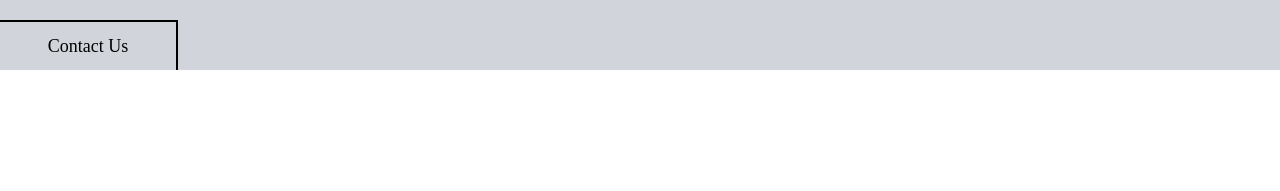
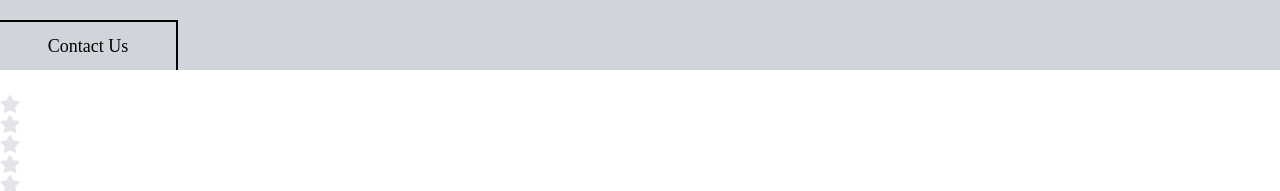
Before and after one commit to MichaelRG023/Home-Repair, a React (Create React App) app: page /contact in a window 1280 px wide. Shown: the part 3314-3505 px from the top of the page. Before the commit the page ends 3384 px from the top, so only its background shows below. Built offline with nearby package versions, Linux system fonts and the light colour scheme; data requests are answered from the project's data file.

Commit message:
created rating star where if you hover you can give 5 stars, going to go hand in hand with the reviews I will be making soon

```diff
--- a/package.json
+++ b/package.json
@@ -3,6 +3,7 @@
   "version": "0.1.0",
   "private": true,
   "dependencies": {
+    "@material-tailwind/react": "^2.1.8",
     "@testing-library/jest-dom": "^5.17.0",
     "@testing-library/react": "^13.4.0",
     "@testing-library/user-event": "^13.5.0",
--- a/src/App.js
+++ b/src/App.js
@@ -5,6 +5,7 @@
 import Services from "./component/Services";
 import NavBar from "./component/NavBar";
 import ProfessionalServices from "./component/ProfessionalServices";
+import Reviews from "./component/Reviews";
 
 
 function App(){
@@ -27,6 +28,7 @@
       <HomeRepair/>
       <Services/>
       <ProfessionalServices/>
+      <Reviews/>
 
     </>
 
--- a/src/Reviews.js
+++ /dev/null
@@ -1,22 +0,0 @@
-import { useState } from "react"
-
-function Reviews(){
-const [review,setReview] = useState("")
-
-
-
-
-
-
-    return(
-        <>
-
-
-
-
-
-
-         </>
-
-    )
-}
--- /dev/null
+++ b/src/component/Reviews.js
@@ -0,0 +1,47 @@
+import React, { useState } from "react"
+import { FaStar } from "react-icons/fa";
+
+function Reviews(){
+const [review,setReview] = useState("");
+const [rating, setRating] = useState(null);
+const [hover, setHover] = useState(null);
+
+
+
+
+
+
+
+
+
+    return(
+        <div>
+            <form id="form">
+            <input type="text"/>
+            </form>
+            {[...Array(5)].map((star,index) => {
+                const currentRating = index + 1;
+                return(
+                    <label className="">
+                        <input
+                        className="hidden"
+                        type="radio"
+                        name="rating"
+                        value={currentRating}
+                        onClick={()=> setRating (currentRating)}
+                        />
+                        <FaStar
+                         className="cursor-pointer"
+                         size={20}
+                         color={currentRating <= (hover || rating)? "#ffc107" : "#e4e5e9"}
+                         onMouseEnter={() => setHover(currentRating)}
+                         onMouseLeave={() => setHover(null)}
+                        />
+                    </label>
+                )
+            })}
+        </div>
+    )
+}
+
+export default Reviews;
```
Also changed, not shown: 1 other file (tests, documents, lock files or other folders).
